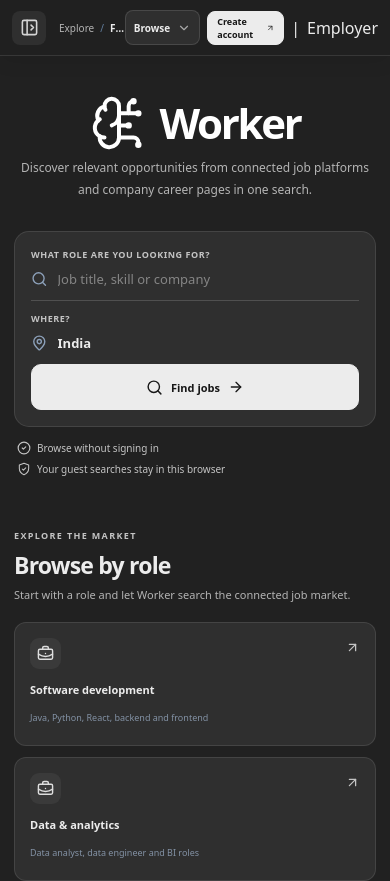
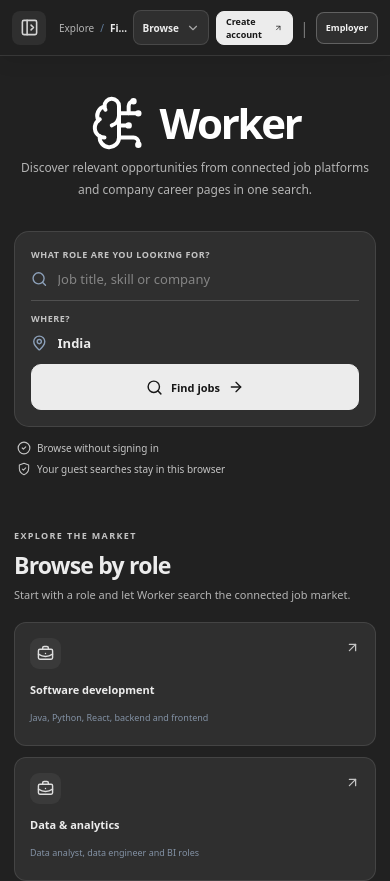
Before and after one commit to jobkar-official/nvoid_web_view, a Next.js app: page /job-search in a window 390 px wide. Shown: the top 881 px of the page. Built offline with nearby package versions, Linux system fonts and the light colour scheme.

Commit message:
Style Employer header action and separator

```diff
--- a/app/globals.css
+++ b/app/globals.css
@@ -3888,3 +3888,51 @@
     align-self: flex-end;
   }
 }
+
+/* Employer entry in the public header */
+.topbar-action-separator {
+  display: inline-flex;
+  align-items: center;
+  align-self: stretch;
+  margin: 0 2px;
+  color: #777;
+  font-size: 16px;
+  font-weight: 400;
+}
+
+.topbar-employer {
+  display: inline-flex;
+  min-height: 35px;
+  align-items: center;
+  justify-content: center;
+  padding: 0 14px;
+  border: 1px solid rgba(255,255,255,.24);
+  border-radius: 8px;
+  color: #f2f2f2;
+  background: #2f2f2f;
+  font-size: 10px;
+  font-weight: 700;
+  white-space: nowrap;
+  transition: background .18s ease, border-color .18s ease;
+}
+
+.topbar-employer:hover {
+  border-color: rgba(255,255,255,.42);
+  background: #3a3a3a;
+}
+
+@media (max-width: 680px) {
+  .topbar-actions {
+    gap: 8px;
+  }
+
+  .topbar-action-separator {
+    margin: 0;
+  }
+
+  .topbar-employer {
+    min-height: 32px;
+    padding: 0 9px;
+    font-size: 9px;
+  }
+}
```
